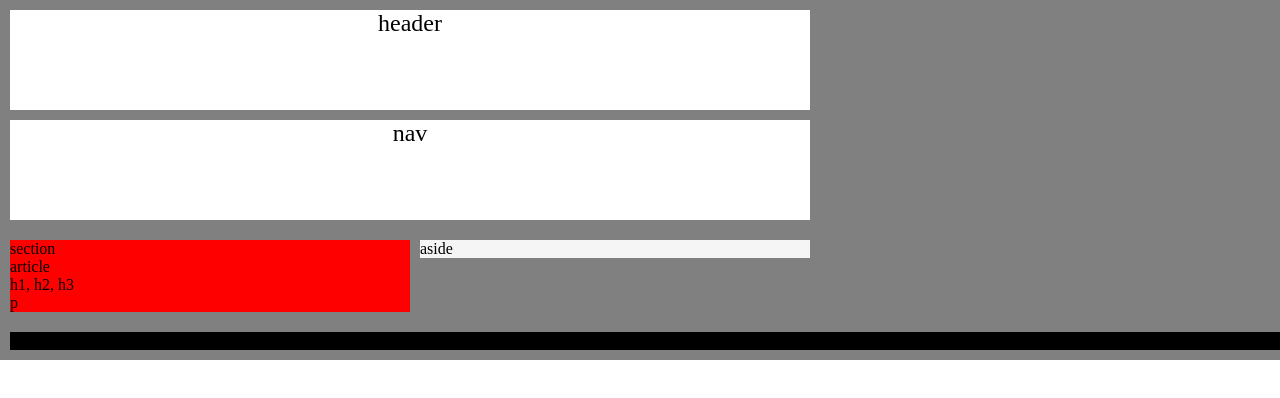
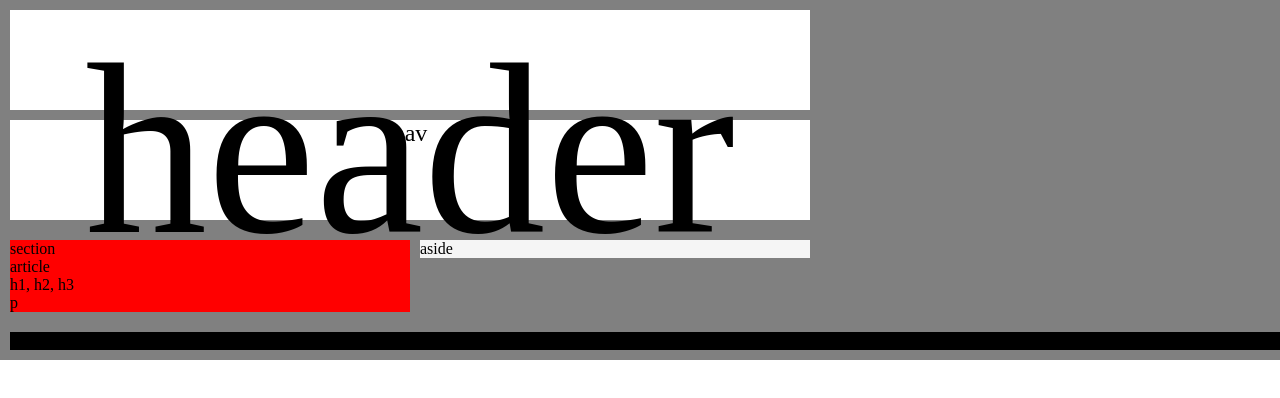
Before and after one commit to beck-kray/Homework-1, a plain HTML site: page Index.html in a window 1280 px wide. Drawn offline with Linux system fonts and the light colour scheme.

Commit message:
Exagerrated font size line 16

```diff
--- a/style.css
+++ b/style.css
@@ -13,7 +13,7 @@ margin: 0;
     width: 800px;
     height: 100px;
     text-align: center;
-    font-size: 24px;
+    font-size: 244px;
     font-family: helveltica sans serif;
 
 }
```
